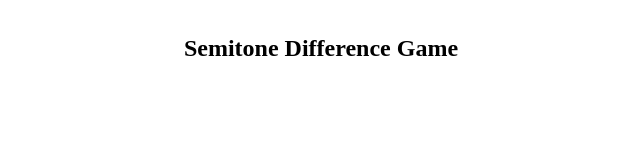
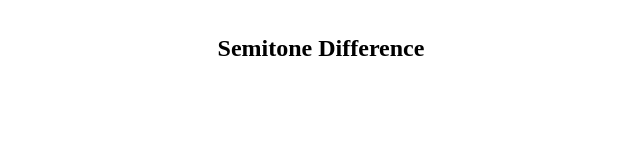
Before and after one commit to Ranger03/SemitoneWebApp, a website: page index.html in a window 1280 px wide. Shown: the top 160 px of the page, without its empty margins (319-959 px from the left). Drawn offline with Linux system fonts and the light colour scheme.

Commit message:
Update index.html

```diff
--- a/index.html
+++ b/index.html
@@ -9,7 +9,7 @@
 </head>
 <body>
     <div class="main-container">
-        <div id="title"><strong>Semitone Difference Game</strong></div>
+        <div id="title"><strong>Semitone Difference</strong></div>
         <div id="screen-results"></div>
         <div id="display-notes">Guess the distance between the two notes, enter and submit a number</div>
         <form action="" id="myForm">
```
